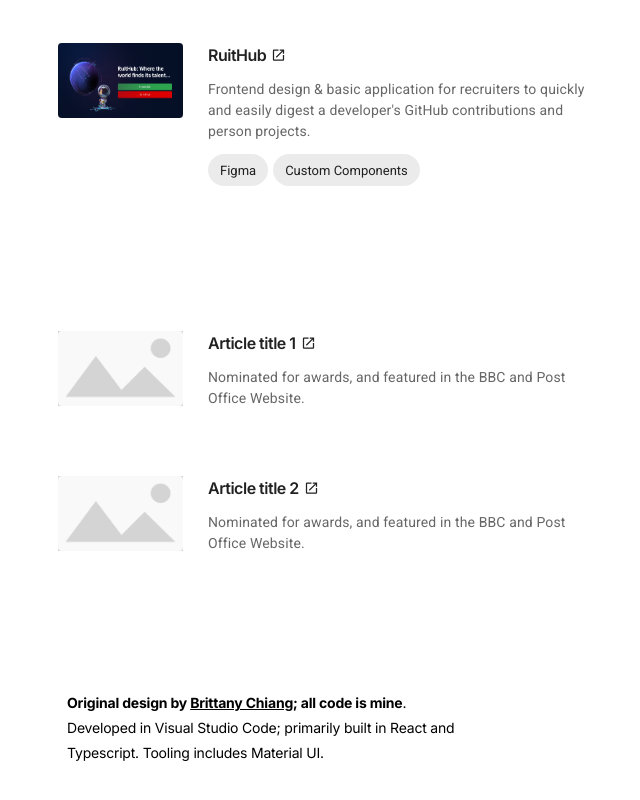
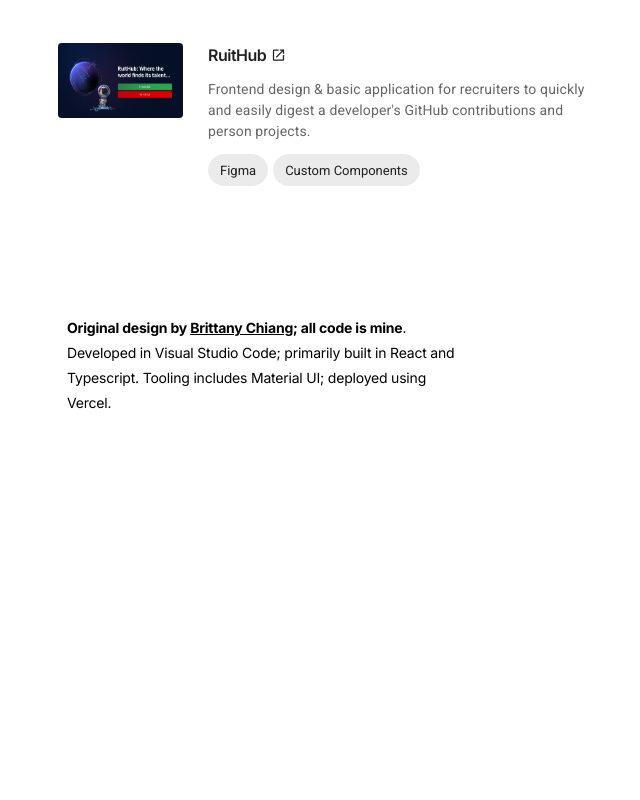
Before and after one commit to jan-bock/personal_website, a React (Create React App) app in the folder typescript-react-redux_web/: page / in a window 1280 px wide. Shown: the part 2602-3402 px from the top of the page, without its empty margins (598-1238 px from the left). After the commit the page ends 3072 px from the top, so only its background shows below. Built offline with nearby package versions, Linux system fonts and the light colour scheme.

Commit message:
production changes

```diff
--- a/typescript-react-redux_web/src/app/components/SecondaryColumn.tsx
+++ b/typescript-react-redux_web/src/app/components/SecondaryColumn.tsx
@@ -13,12 +13,12 @@ const SecondaryColumn = () => {
       <Box sx={{ marginTop: "35px" }} />
       <MyProjects />
       <Box sx={{ marginTop: "35px" }} />
-      <MyArticles />
-      <Box sx={{ marginTop: "35px" }} />
+      {/* <MyArticles /> */}
+      {/* <Box sx={{ marginTop: "35px" }} /> */}
       <p className="column-end-info">
         <b>Original design by <a className="brittany" href="https://brittanychiang.com/">Brittany Chiang</a>; all code is mine</b>. Developed
         in Visual Studio Code; primarily built in React and Typescript. Tooling
-        includes Material UI.
+        includes Material UI; deployed using Vercel.
       </p>
     </div>
   );
--- a/typescript-react-redux_web/src/app/components/information-components/MyBackground.tsx
+++ b/typescript-react-redux_web/src/app/components/information-components/MyBackground.tsx
@@ -17,7 +17,7 @@ const MyBackground = () => {
       <br></br>
       <br></br>
       When I'm not coding, I'm either with friends, travelling, at the gym, or
-      trying to strengthen my languages!
+      strengthening my languages!
     </div>
   );
 };
```
